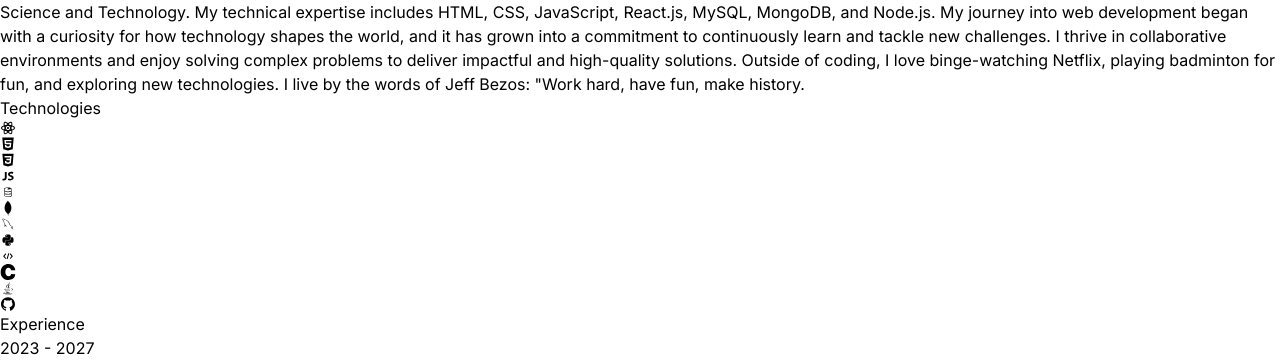
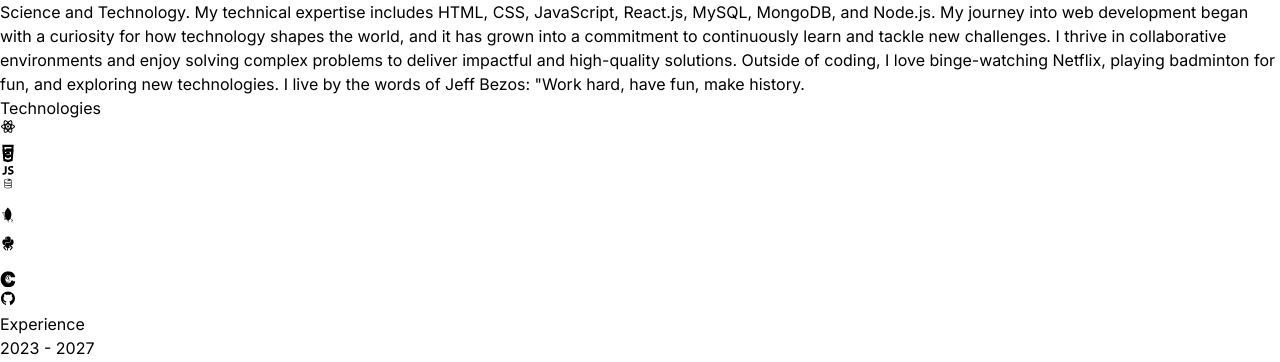
Before and after one commit to 0AkshajBansal0/Profile_website, a React (Vite) app: page / in a window 1280 px wide. Shown: the part 1944-2306 px from the top of the page. Built offline with nearby package versions, Linux system fonts and the light colour scheme.

Commit message:
tech. section motion

```diff
--- a/src/components/Technologies.jsx
+++ b/src/components/Technologies.jsx
@@ -2,49 +2,119 @@ import { RiReactjsLine } from "react-icons/ri";
 import { AiFillHtml5, AiFillGithub } from "react-icons/ai";
 import { DiCss3, DiJavascript1, DiFirebase, DiMongodb, DiMysql, DiPython, DiCode, DiJava } from "react-icons/di";
 import { SiC } from "react-icons/si";
+import { motion } from "framer-motion";
+
+const iconVariants = (duration) => ({
+  initial: {y: -10},
+  animate: {
+    y: [10, -10],
+    transition: {
+      duration: duration,
+      ease: "linear",
+      repeat: Infinity,
+      repeatType: "reverse",
+    },
+  },
+});
 
 const Technologies = () => {
   return (
     <div className="border-b border-neutral-800 pb-24">
-      <h2 className="my-20 text-center text-4xl">Technologies</h2>
-      <div className="flex flex-wrap items-center justify-center gap-4">
-        <div className="rounded-2xl border-4 border-neutral-800 p-4 hover:scale-110 hover:shadow-[0_0_15px_#00D8FF] transition">
+      <motion.h2
+        whileInView={{opacity: 1, x: 0 }}
+        initial={{opacity: 0, x: -100 }}
+        transition={{duration: 1.5}}
+        className="my-20 text-center text-4xl">Technologies</motion.h2>
+      <motion.div
+        whileInView={{opacity: 1, x: 0 }}
+        initial={{opacity: 0, x: -100 }}
+        transition={{duration: 1.5}}
+        className="flex flex-wrap items-center justify-center gap-4">
+        <motion.div
+          variants={iconVariants(2.5)}
+          initial="initial"
+          animate="animate"
+          className="rounded-2xl border-4 border-neutral-800 p-4 hover:scale-110 hover:shadow-[0_0_15px_#00D8FF] transition">
           <RiReactjsLine className="text-5xl text-cyan-400" />
-        </div>
-        <div className="rounded-2xl border-4 border-neutral-800 p-4 hover:scale-110 hover:shadow-[0_0_15px_#E34F26] transition">
+        </motion.div>
+        <motion.div
+          variants={iconVariants(3)}
+          initial="initial"
+          animate="animate"
+          className="rounded-2xl border-4 border-neutral-800 p-4 hover:scale-110 hover:shadow-[0_0_15px_#E34F26] transition">
           <AiFillHtml5 className="text-5xl text-orange-600" />
-        </div>
-        <div className="rounded-2xl border-4 border-neutral-800 p-4 hover:scale-110 hover:shadow-[0_0_15px_#264DE4] transition">
+        </motion.div>
+        <motion.div
+          variants={iconVariants(5)}
+          initial="initial"
+          animate="animate"
+          className="rounded-2xl border-4 border-neutral-800 p-4 hover:scale-110 hover:shadow-[0_0_15px_#264DE4] transition">
           <DiCss3 className="text-5xl text-blue-600" />
-        </div>
-        <div className="rounded-2xl border-4 border-neutral-800 p-4 hover:scale-110 hover:shadow-[0_0_15px_#F7DF1E] transition">
+        </motion.div>
+        <motion.div
+          variants={iconVariants(2)}
+          initial="initial"
+          animate="animate"
+          className="rounded-2xl border-4 border-neutral-800 p-4 hover:scale-110 hover:shadow-[0_0_15px_#F7DF1E] transition">
           <DiJavascript1 className="text-5xl text-yellow-500" />
-        </div>
-        <div className="rounded-2xl border-4 border-neutral-800 p-4 hover:scale-110 hover:shadow-[0_0_15px_#FFCB2B] transition">
+        </motion.div>
+        <motion.div
+          variants={iconVariants(6)}
+          initial="initial"
+          animate="animate"
+          className="rounded-2xl border-4 border-neutral-800 p-4 hover:scale-110 hover:shadow-[0_0_15px_#FFCB2B] transition">
           <DiFirebase className="text-5xl text-orange-500" />
-        </div>
-        <div className="rounded-2xl border-4 border-neutral-800 p-4 hover:scale-110 hover:shadow-[0_0_15px_#47A248] transition">
+        </motion.div>
+        <motion.div
+          variants={iconVariants(3.5)}
+          initial="initial"
+          animate="animate"
+          className="rounded-2xl border-4 border-neutral-800 p-4 hover:scale-110 hover:shadow-[0_0_15px_#47A248] transition">
           <DiMongodb className="text-5xl text-green-600" />
-        </div>
-        <div className="rounded-2xl border-4 border-neutral-800 p-4 hover:scale-110 hover:shadow-[0_0_15px_#00758F] transition">
+        </motion.div>
+        <motion.div
+          variants={iconVariants(5.5)}
+          initial="initial"
+          animate="animate"
+          className="rounded-2xl border-4 border-neutral-800 p-4 hover:scale-110 hover:shadow-[0_0_15px_#00758F] transition">
           <DiMysql className="text-5xl text-blue-800" />
-        </div>
-        <div className="rounded-2xl border-4 border-neutral-800 p-4 hover:scale-110 hover:shadow-[0_0_15px_#4B8BBE] transition">
+        </motion.div>
+        <motion.div
+          variants={iconVariants(4)}
+          initial="initial"
+          animate="animate"
+          className="rounded-2xl border-4 border-neutral-800 p-4 hover:scale-110 hover:shadow-[0_0_15px_#4B8BBE] transition">
           <DiPython className="text-5xl text-green-400" />
-        </div>
-        <div className="rounded-2xl border-4 border-neutral-800 p-4 hover:scale-110 hover:shadow-[0_0_15px_#F34B7D] transition">
+        </motion.div>
+        <motion.div
+          variants={iconVariants(6)}
+          initial="initial"
+          animate="animate"
+          className="rounded-2xl border-4 border-neutral-800 p-4 hover:scale-110 hover:shadow-[0_0_15px_#F34B7D] transition">
           <DiCode className="text-5xl text-red-500" />
-        </div>
-        <div className="rounded-2xl border-4 border-neutral-800 p-4 hover:scale-110 hover:shadow-[0_0_15px_#00599C] transition">
+        </motion.div>
+        <motion.div
+          variants={iconVariants(3)}
+          initial="initial"
+          animate="animate"
+          className="rounded-2xl border-4 border-neutral-800 p-4 hover:scale-110 hover:shadow-[0_0_15px_#00599C] transition">
           <SiC className="text-5xl text-blue-500" />
-        </div>
-        <div className="rounded-2xl border-4 border-neutral-800 p-4 hover:scale-110 hover:shadow-[0_0_15px_#007396] transition">
+        </motion.div>
+        <motion.div
+          variants={iconVariants(6)}
+          initial="initial"
+          animate="animate"
+          className="rounded-2xl border-4 border-neutral-800 p-4 hover:scale-110 hover:shadow-[0_0_15px_#007396] transition">
           <DiJava className="text-5xl text-red-700" />
-        </div>
-        <div className="rounded-2xl border-4 border-neutral-800 p-4 hover:scale-110 hover:shadow-[0_0_15px_#000000] transition">
-          <AiFillGithub className="text-5xl text-black" />
-        </div>
-      </div>
+        </motion.div>
+        <motion.div
+          variants={iconVariants(2)}
+          initial="initial"
+          animate="animate"
+          className="rounded-2xl border-4 border-neutral-800 p-4 hover:scale-110 hover:shadow-[0_0_15px_#000000] transition">
+          <AiFillGithub className="text-5xl text-white" />
+        </motion.div>
+      </motion.div>
     </div>
   );
 };
```
